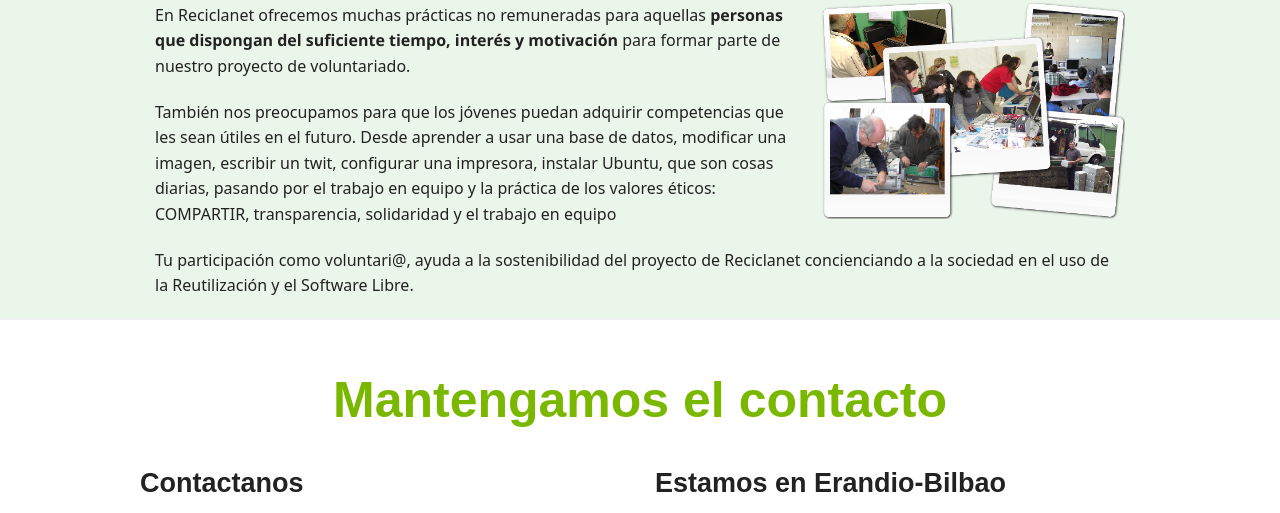
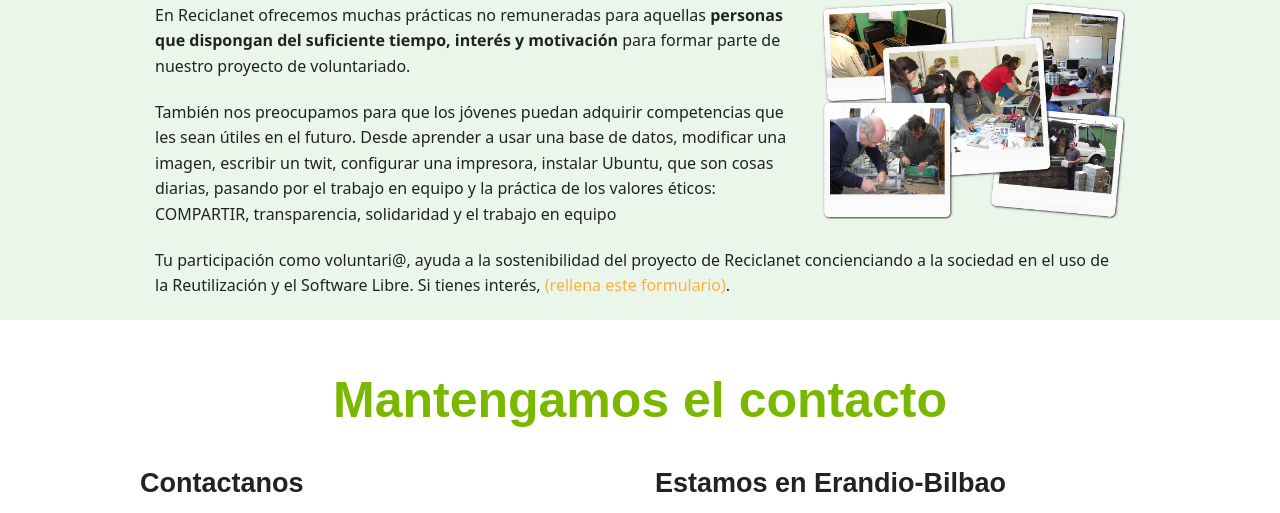
Before and after one commit to reciclanet/reciclanet.org, a plain HTML site: page index.html in a window 1280 px wide. Shown: the part 3474-3987 px from the top of the page. Drawn offline with Linux system fonts and the light colour scheme; a script that the page names is missing; a web font is replaced by a local one.

Commit message:
Añadir formulario de voluntariado.

```diff
--- a/index.html
+++ b/index.html
@@ -259,7 +259,8 @@
 			<div class="large-12 columns">
 			<p>Tu participación como voluntari@, ayuda a la sostenibilidad del proyecto de
 				Reciclanet concienciando a la sociedad en el uso de la Reutilización y el
-				Software Libre.</p>
+				Software Libre. Si tienes interés,
+				<a href="https://docs.google.com/forms/d/e/1FAIpQLSc-eWrN4zIr3YNZAsVS-mrMdQjAn3VcgSlkOS06XmRSwYhKXA/viewform">(rellena este formulario)</a>.
 			</div>
 		</div>
 	</div>
```
